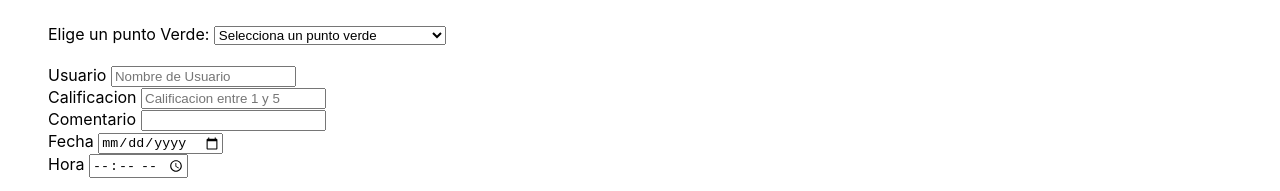
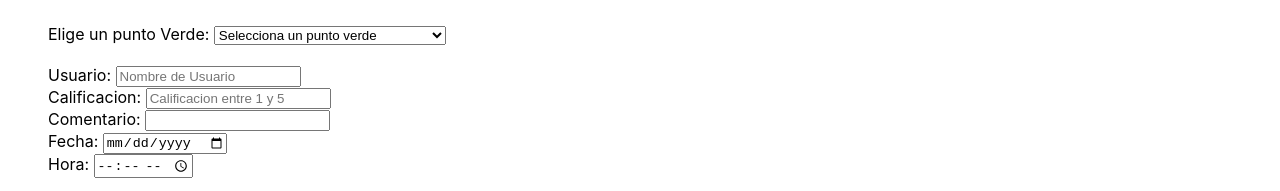
Before and after one commit to sofygb/TP08---EFSI, a React (Create React App) app: page / in a window 1280 px wide. Shown: the part 761-952 px from the top of the page. Built offline with nearby package versions, Linux system fonts and the light colour scheme.

Commit message:
cambios estéticos

```diff
--- a/src/components/Comentario.jsx
+++ b/src/components/Comentario.jsx
@@ -13,16 +13,22 @@ const Comentario = ({puntoVerde, nombreUsuario, fecha, comentario, calificacion,
         setComentarios(lista1.concat(lista2))
     }
 
-    return (<div><div className="comentario" style={{ border: "2px solid black", width: 300, borderRadius: "2px"}}>
+    return (<div>
+    <div className="comentario" style={{ border: "2px solid black", width: 300, borderRadius: "2px", marginTop: "1rem", marginBottom: "1rem"}}>
+        <div style={{margin: "1rem"}}>
             <p style={{fontSize: 20, fontWeight: 600, color: 'green'}}>Punto Verde: <span>{puntoVerde}</span></p>
             <p><span>{nombreUsuario}</span></p>
             <p><span>{calificacion}</span></p>
             <p><span>{comentario}</span></p>
             <p>Fecha: <span>{fecha}</span></p>
             <p>Hora: <span>{hora}</span></p>
-    <button className="button.elimnar u-full-width" onClick={eliminarComentario}>Eliminar
+            <button className="button.elimnar u-full-width" style={{}} onClick={eliminarComentario}>Eliminar
                 ×</button>
-</div></div>)
+        </div>
+
+    </div>
+</div> )
+
 }
 
 export default Comentario
--- a/src/components/Formulario.jsx
+++ b/src/components/Formulario.jsx
@@ -38,19 +38,19 @@ const MyForm = ({ comments, setComentarios }) => {
                 </select>
                 <br />
                 <br></br>
-            <label>Usuario </label>
+            <label>Usuario: </label>
             <input type="text" name="username" className="u-full-width" placeholder="Nombre de Usuario"  id="nombreUsuario" />
             <br></br>
-            <label>Calificacion </label>
+            <label>Calificacion: </label>
             <input type="text" name="calif" className="u-full-width" placeholder="Calificacion entre 1 y 5" id="calificacion" min="1" max="5"/>
             <br></br>
-            <label>Comentario </label>
+            <label>Comentario: </label>
             <input type="text" name="comment" className="u-full-width"  id="comentario" />
             <br></br>
-            <label>Fecha </label>
+            <label>Fecha: </label>
             <input type="date" name="fecha" className="u-full-width"  id="fecha" />
             <br></br>
-            <label>Hora </label>
+            <label>Hora: </label>
             <input type="time" name="hora" className="u-full-width"  id="hora" />
             <br></br><br></br>
                 <button
```
Lines whose indentation alone changed are shown as unchanged.
